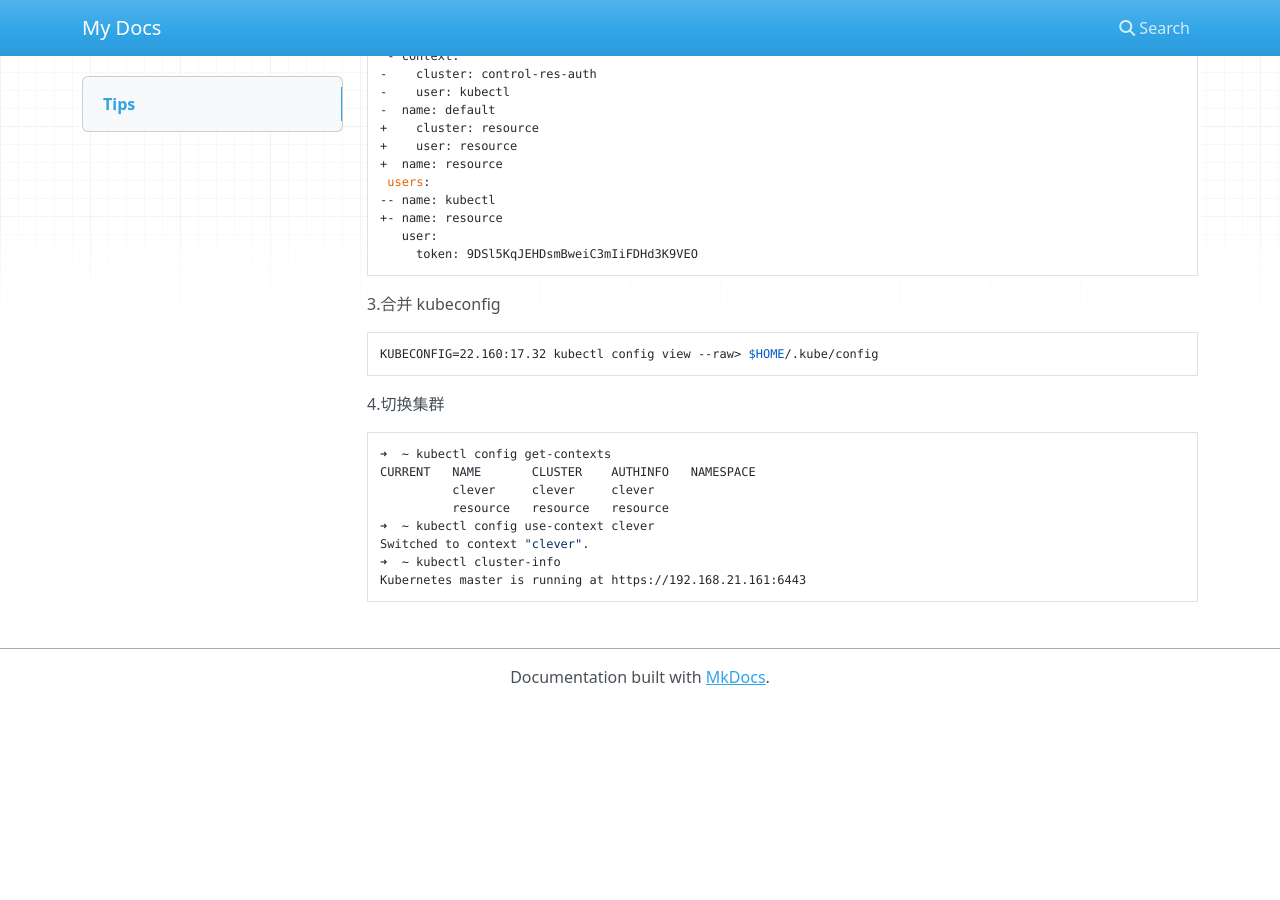
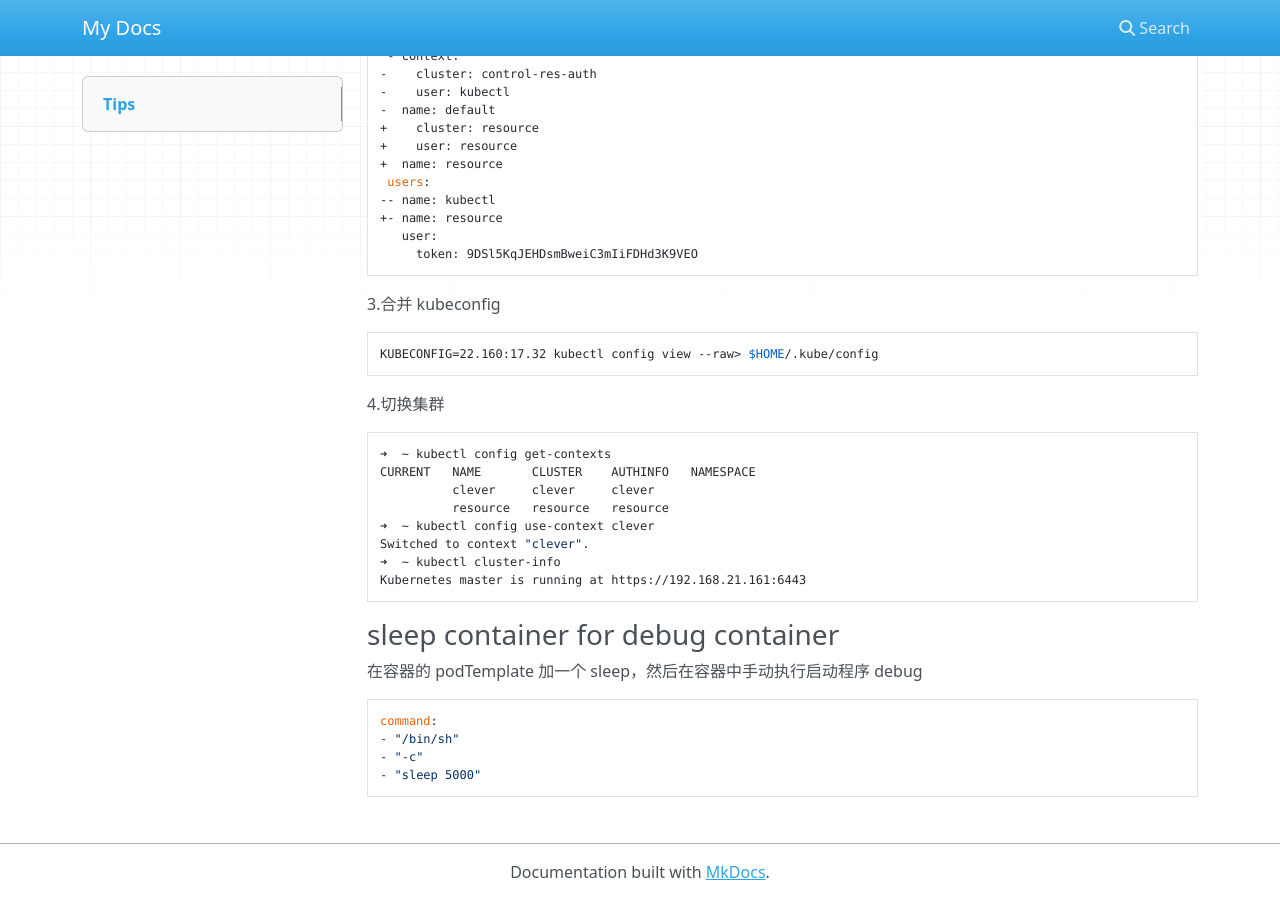
Before and after one commit to zjj2wry/doc, an MkDocs documentation site: the page built from docs/index.md, in a window 1280 px wide and 900 px high, scrolled down 1194 px. Built offline with MkDocs 1.6.1, drawn with Linux system fonts in a browser that asks for light colours; nearby versions of some CDN libraries; before the commit the page ends 1899 px from its top, so only the background shows below that.

Commit message:
sleep for debug container

````diff
--- a/docs/index.md
+++ b/docs/index.md
@@ -89,3 +89,12 @@ Switched to context "clever".
 ➜  ~ kubectl cluster-info
 Kubernetes master is running at https://192.168.21.161:6443
 ```
+
+### sleep container for debug container
+在容器的 podTemplate 加一个 sleep，然后在容器中手动执行启动程序 debug
+```
+command:
+- "/bin/sh"
+- "-c"
+- "sleep 5000"
+```
````
